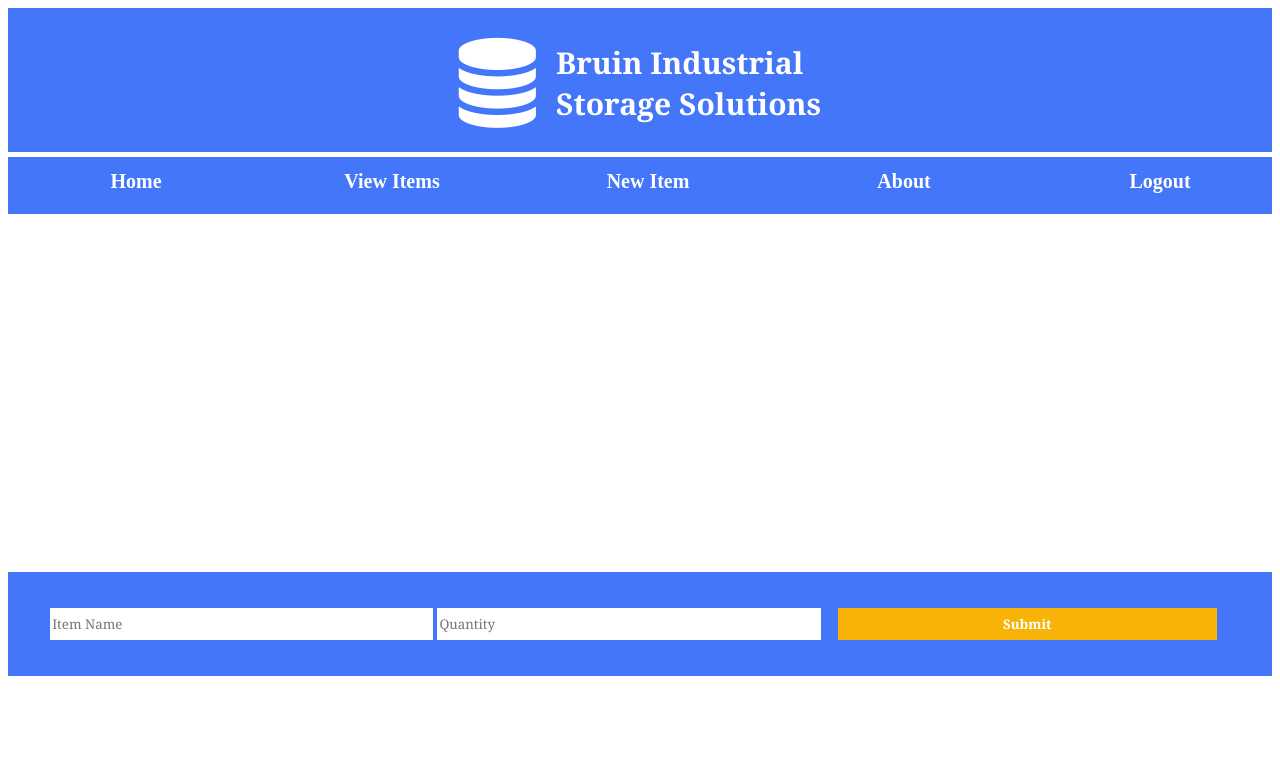
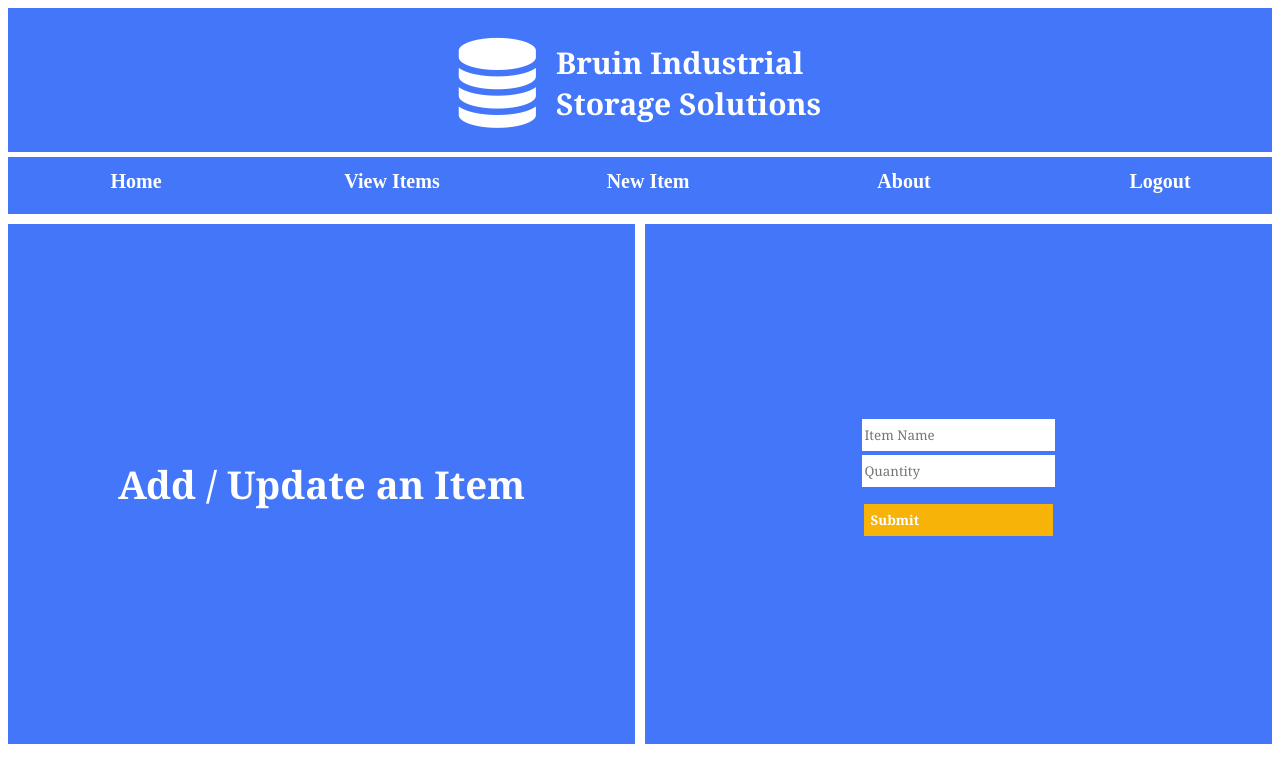
Before and after one commit to EdNawrocki/CS35L-Project, a React (Create React App) app: page /NewItem in a window 1280 px wide. Shown: the top 782 px of the page. Built offline with nearby package versions, Linux system fonts and the light colour scheme; no server answers; sample sign-in values are in the browser's storage.

Commit message:
Submit form now clears items within, updated AddItem CSS

```diff
--- a/src/pages/newitem.js
+++ b/src/pages/newitem.js
@@ -18,15 +18,22 @@ function NewItem() {
             user: currentUser.email,                    // user email of item adder
             timeStamp: serverTimestamp(),               // time added
         });
+        e.target.reset();
     }
 
     return(
         <div className="newItem">
+            <div className="AddItem"><h1>Add / Update an Item </h1></div>
+
             <form className="newItem" onSubmit={handleAdd}>
+                <div className="FormWrapper">
                 <input className="newItem" type="name" placeholder="Item Name" onChange={e=>setName(e.target.value)} />
                 <input className="newItem" type="quantity" placeholder="Quantity" onChange={e=>setQuantity(e.target.value)} />
-                <button className="newItem" type="submit">Submit</button>
-            </form>
+                    <button className="newItem" type="submit">Submit</button>
+                </div>
+                </form>
+
+
         </div>
     )
 }
--- a/src/styles.css
+++ b/src/styles.css
@@ -79,24 +79,43 @@ button.logout:hover{
 
 /* NEW ITEM STYLES */
 
-.newItem{
+.newItem {
     font-family: Georgia, serif;
-    height: 100vh;
     display: flex;
-    align-items: center;
-    justify-content: center;
+    height: 65vh;
+    flex-direction: row;
 }
 
-form.newItem{
-    height: 13vh;
+.AddItem {
+    background-color: #094CF8C2;
+    width: 50vw;
+    height: 1fr;
+    display: flex;
+    justify-content: center;
+    align-items: center;
+    margin-right: 10px;
+    color: #FFFFFF;
+    font-size: larger;
+}
+
+.FormWrapper {
+    display: flex;
+    flex-direction: column;
+    align-items: center;
     width: 100%;
+}
+
+form.newItem {
+    height: 1fr;
+    width: 50vw;
     display: flex;
-    flex-direction: row;
+    justify-content: center;
     align-items: center;
     background-color: #094CF8C2;
 }
 
 input.newItem{
+    margin-top: 10px;
     width: 30%;
     height: 30px;
     margin: 2px;
@@ -104,7 +123,7 @@ input.newItem{
 }
 
 input.newItem{
-    width: 30%px;
+    width: 30%;
     height: 30px;
     margin: 2px;
     border: none;
```
